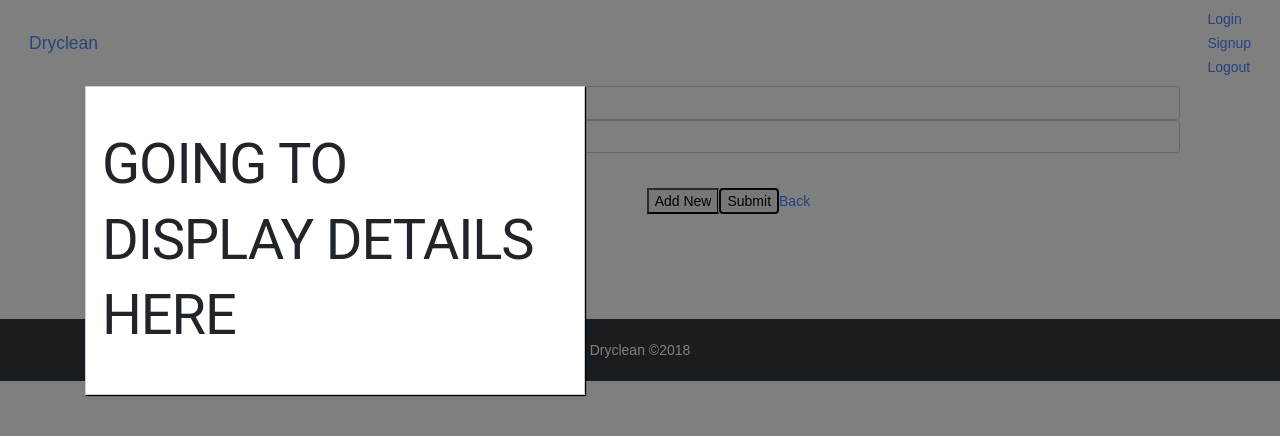
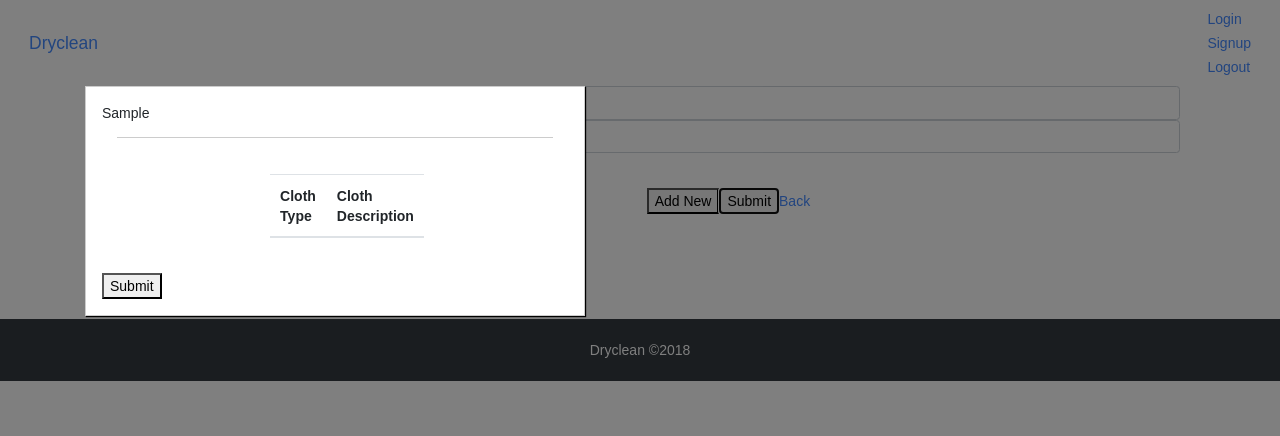
Before and after one commit to digbijaya/ProjectDryClean, a React app in the folder client/: page /orderreceive in a window 1280 px wide. Both pictures are taken after typing "Sample", "Sample" into the empty fields and a click on the button "Submit". Shown: the top 436 px of the page. Built offline with nearby package versions, Linux system fonts and the light colour scheme.

Commit message:
wiring of submit button from confirmation inprogress

```diff
--- a/client/src/components/orders/Receive.js
+++ b/client/src/components/orders/Receive.js
@@ -104,6 +104,7 @@ class Receive extends Component {
           show={this.state.orderConfirmation}
           orders={this.state.order}
           user={this.state.user}
+          submit={this.onSubmit}
         />
         <div className="container">
           <input
--- /dev/null
+++ b/client/src/components/orders/Receive/ConfirmationModal/Clothelist.js
@@ -0,0 +1,34 @@
+import React from "react";
+import Tux from "../../../hoc/Tux";
+
+const clothelist = props => (
+  <Tux>
+    {/* <div>{props.orderid ? props.orderid._id : null}</div> */}
+    <div>{props.user.username}</div>
+    <div className="container">
+      <hr />
+      <div style={{ width: "30%", margin: "35px auto" }}>
+        <div>
+          <table className="table table-hover">
+            <thead>
+              <tr>
+                <th>Cloth Type</th>
+                <th>Cloth Description</th>
+              </tr>
+            </thead>
+            <tbody>
+              {props.clothes.map(cloth => (
+                <tr key={cloth.clothname}>
+                  <td>{cloth.clothname}</td>
+                  <td>{cloth.description}</td>
+                </tr>
+              ))}
+            </tbody>
+          </table>
+        </div>
+      </div>
+    </div>
+  </Tux>
+);
+
+export default clothelist;
--- a/client/src/components/orders/Receive/ConfirmationModal/Confirmation.js
+++ b/client/src/components/orders/Receive/ConfirmationModal/Confirmation.js
@@ -2,6 +2,7 @@ import React from "react";
 import Tux from "../../../hoc/Tux";
 import classes from "./Confirmation.css";
 import Backdrop from "../../../ui/Backdrop/Backdrop";
+import Clothelist from "./Clothelist";
 
 const confirmation = props => {
   return (
@@ -14,7 +15,8 @@ const confirmation = props => {
           opacity: props.show ? "1" : "0"
         }}
       >
-        <h1>GOING TO DISPLAY DETAILS HERE</h1>
+        <Clothelist clothes={props.orders} user={props.user} />
+        <button onClick={props.submit}>Submit</button>
       </div>
     </Tux>
   );
```
